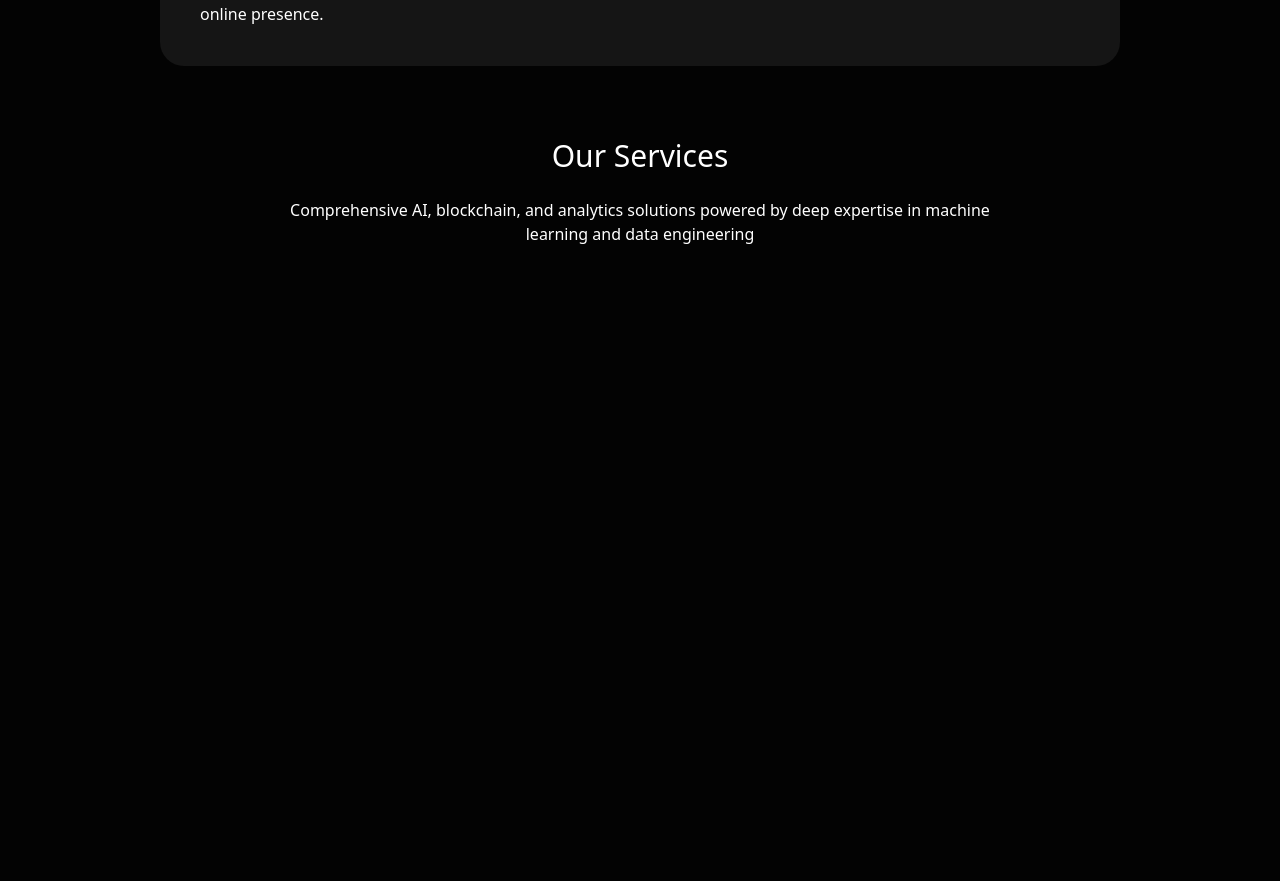
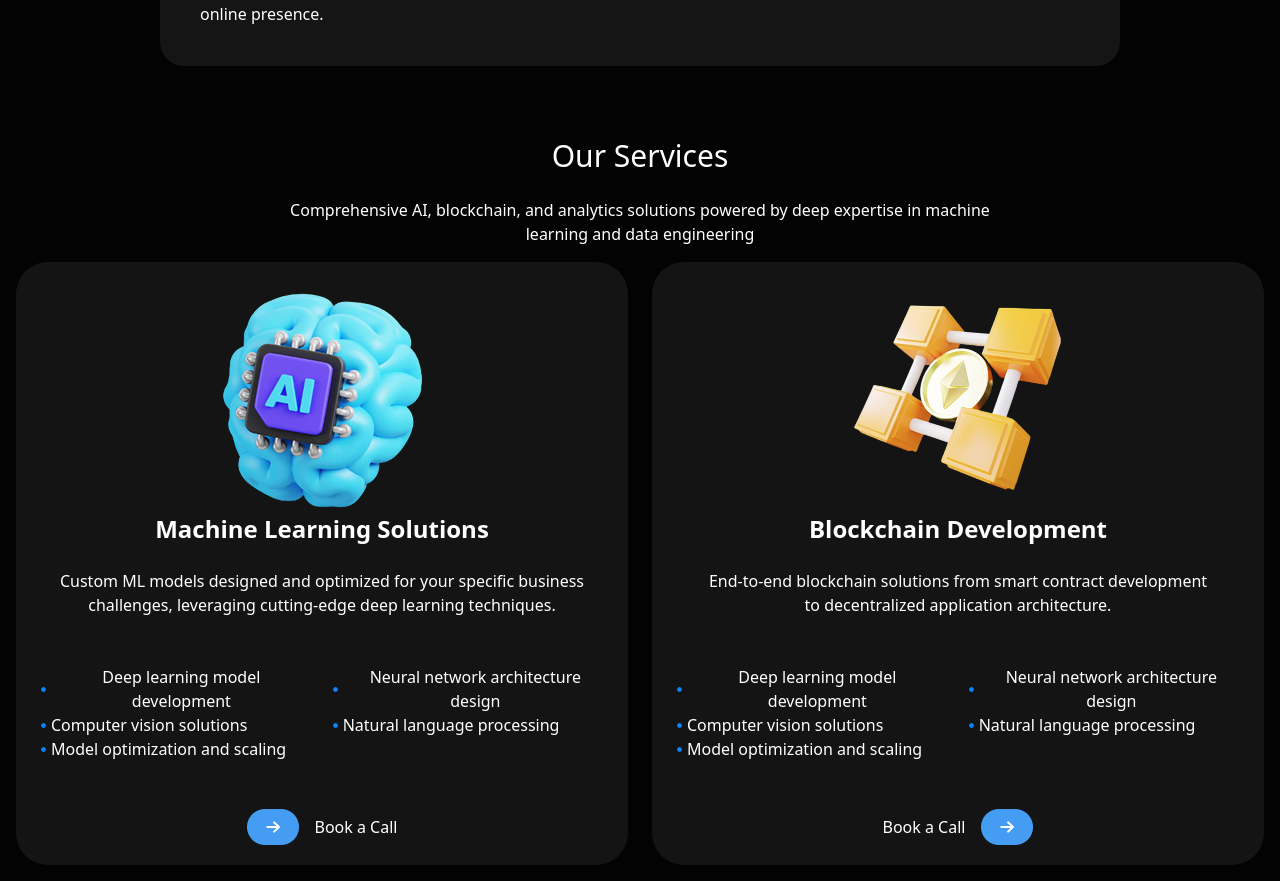
Before and after one commit to numonqalandarov-sketch/git-exam-3-date-24.05.2026, a website: page src/page2.html in a window 1280 px wide. Shown: the part 672-1553 px from the top of the page. Before the commit the page ends 918 px from the top, so only its background shows below. Drawn offline with Linux system fonts and the light colour scheme.

Commit message:
section2 page2

```diff
--- a/src/page2.html
+++ b/src/page2.html
@@ -60,5 +60,99 @@
         </p>
       </div>
     </section>
+    <section>
+      <div
+        class="flex flex-col md:flex-row justify-center items-center gap-6 p-4"
+      >
+        <div class="lg:w-160 text-center bg-[#141414] p-5 rounded-4xl w-95">
+          <img class="m-auto" src="./img/72355892508 1 (3).png" alt="" />
+          <p class="font-bold text-2xl">Machine Learning Solutions</p>
+          <br />
+          <p>
+            Custom ML models designed and optimized for your specific business
+            <br />
+            challenges, leveraging cutting-edge deep learning techniques.
+          </p>
+          <br /><br />
+          <div class="flex gap-4">
+            <div>
+              <div class="flex items-center">
+                <img src="./img/radix-icons_dot-filled.png" alt="" />
+                <p>Deep learning model development</p>
+              </div>
+              <div class="flex items-center">
+                <img src="./img/radix-icons_dot-filled.png" alt="" />
+                <p>Computer vision solutions</p>
+              </div>
+              <div class="flex items-center">
+                <img src="./img/radix-icons_dot-filled.png" alt="" />
+                <p>Model optimization and scaling</p>
+              </div>
+            </div>
+            <div>
+              <div class="flex items-center">
+                <img src="./img/radix-icons_dot-filled.png" alt="" />
+                <p>Neural network architecture design</p>
+              </div>
+              <div class="flex items-center">
+                <img src="./img/radix-icons_dot-filled.png" alt="" />
+                <p>Natural language processing</p>
+              </div>
+            </div>
+          </div>
+          <br /><br />
+          <div
+            class="flex items-center gap-4 border-white m-auto justify-center"
+          >
+            <img src="./img/Container (5).png" alt="" />
+            <p>Book a Call</p>
+          </div>
+        </div>
+        <div class="lg:w-160 text-center bg-[#141414] p-5 rounded-4xl w-95">
+          <img class="m-auto" src="./img/72355892508 1 (4).png" alt="" />
+          <p class="font-bold text-2xl">Blockchain Development</p>
+          <br />
+          <p>
+            End-to-end blockchain solutions from smart contract development
+            <br />
+            to decentralized application architecture.
+          </p>
+          <br /><br />
+          <div class="flex gap-4">
+            <div>
+              <div class="flex items-center">
+                <img src="./img/radix-icons_dot-filled.png" alt="" />
+                <p>Deep learning model development</p>
+              </div>
+              <div class="flex items-center">
+                <img src="./img/radix-icons_dot-filled.png" alt="" />
+                <p>Computer vision solutions</p>
+              </div>
+              <div class="flex items-center">
+                <img src="./img/radix-icons_dot-filled.png" alt="" />
+                <p>Model optimization and scaling</p>
+              </div>
+            </div>
+            <div>
+              <div class="flex items-center">
+                <img src="./img/radix-icons_dot-filled.png" alt="" />
+                <p>Neural network architecture design</p>
+              </div>
+              <div class="flex items-center">
+                <img src="./img/radix-icons_dot-filled.png" alt="" />
+                <p>Natural language processing</p>
+              </div>
+            </div>
+          </div>
+          <br /><br />
+          <div
+            class="flex items-center gap-4 border-white m-auto justify-center"
+          >
+            <p>Book a Call</p>
+            <img src="./img/Container (5).png" alt="" />
+          </div>
+        </div>
+      </div>
+    </section>
   </body>
 </html>
```
Also changed, not shown: src/output.css.
